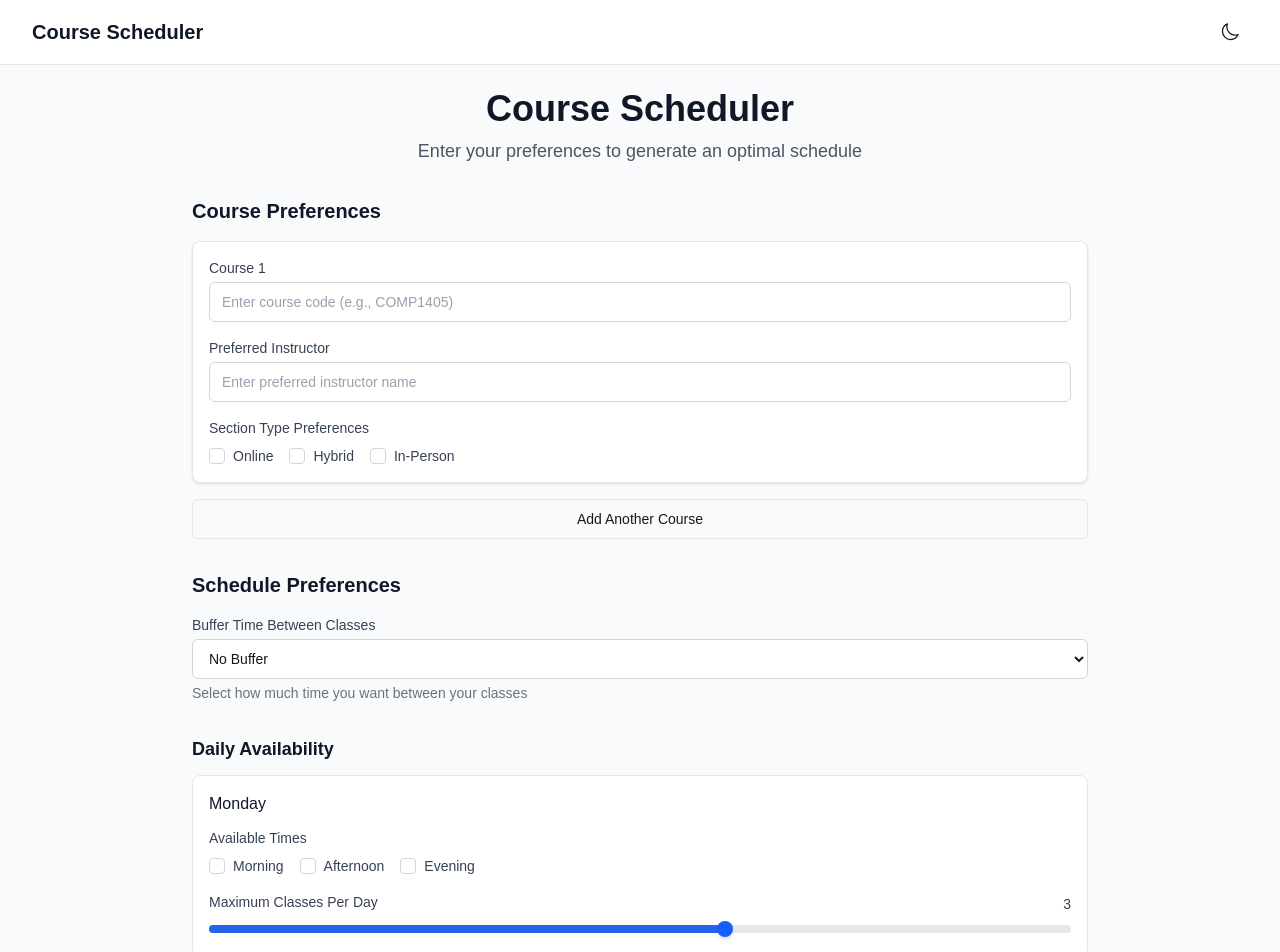
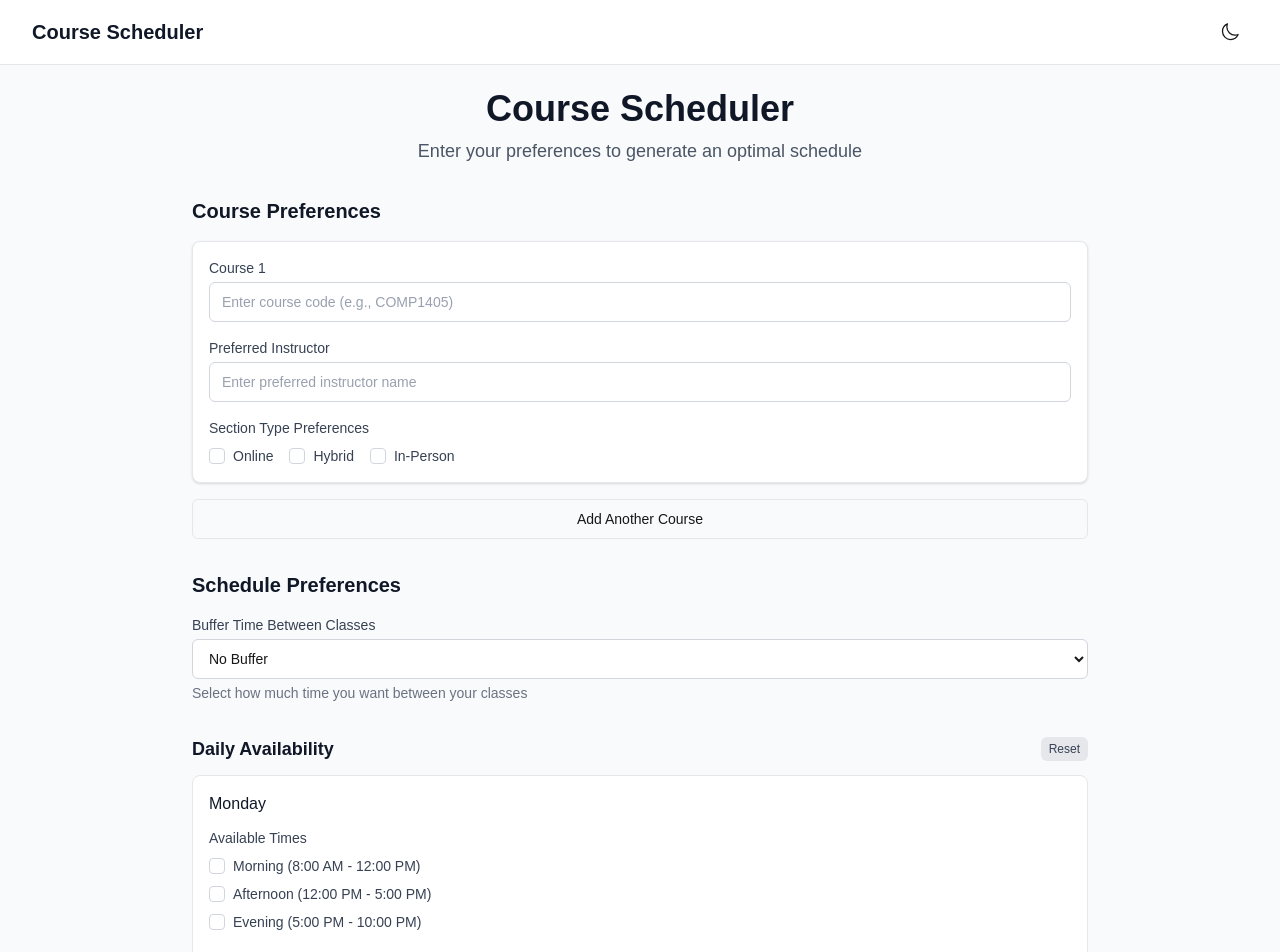
Before and after one commit to Rubber-Ducky-Development/carleton-course-scheduler, a Next.js app: page / in a window 1280 px wide. Shown: the top 952 px of the page. Built offline with nearby package versions, Linux system fonts and the light colour scheme.

Commit message:
Added reset button, fixed checkbox, changed generate schedule button color, added timeframes

```diff
--- a/src/components/forms/availability-form.tsx
+++ b/src/components/forms/availability-form.tsx
@@ -5,7 +5,11 @@ import { Checkbox } from '@/components/ui/checkbox';
 import { Slider } from '@/components/ui/slider';
 import { DayOfWeek, TimeOfDay } from '@/lib/types/scheduler';
 
-const timeOfDayOptions: TimeOfDay[] = ['Morning', 'Afternoon', 'Evening'];
+const timeOfDayOptions: { value: TimeOfDay; label: string; timeFrame: string }[] = [
+    { value: 'Morning', label: 'Morning', timeFrame: '(8:00 AM - 12:00 PM)' },
+    { value: 'Afternoon', label: 'Afternoon', timeFrame: '(12:00 PM - 5:00 PM)' },
+    { value: 'Evening', label: 'Evening', timeFrame: '(5:00 PM - 10:00 PM)' }
+];
 
 interface AvailabilityDayProps {
     day: DayOfWeek;
@@ -37,15 +41,14 @@ export function AvailabilityDayForm({ day }: AvailabilityDayProps) {
             <div className="mb-4">
                 <div className="mb-2 text-sm font-medium text-gray-700 dark:text-gray-300">
                     Available Times
-                </div>
-                <div className="flex flex-wrap gap-4">
-                    {timeOfDayOptions.map((time) => (
+                </div>                <div className="flex flex-col space-y-2">
+                    {timeOfDayOptions.map((timeOption) => (
                         <Checkbox
-                            key={`${day}-${time}`}
-                            id={`${day}-${time}`}
-                            label={time}
-                            checked={dayAvailability.availableTimes.includes(time)}
-                            onChange={(e) => handleTimeChange(time, e.target.checked)}
+                            key={`${day}-${timeOption.value}`}
+                            id={`${day}-${timeOption.value}`}
+                            label={`${timeOption.label} ${timeOption.timeFrame}`}
+                            checked={dayAvailability.availableTimes.includes(timeOption.value)}
+                            onChange={(e) => handleTimeChange(timeOption.value, e.target.checked)}
                         />
                     ))}
                 </div>
@@ -68,10 +71,26 @@ export function AvailabilityDayForm({ day }: AvailabilityDayProps) {
 
 export function AvailabilityForm() {
     const daysOfWeek: DayOfWeek[] = ['Monday', 'Tuesday', 'Wednesday', 'Thursday', 'Friday'];
+    const { resetAvailabilityPreferences } = useSchedulerStore();
+
+    const handleReset = () => {
+        if (window.confirm('Reset availability preferences to default values?')) {
+            resetAvailabilityPreferences();
+        }
+    };
 
     return (
         <div className="mb-6">
-            <h2 className="mb-3 text-lg font-semibold text-gray-900 dark:text-white">Daily Availability</h2>
+            <div className="flex justify-between items-center mb-3">
+                <h2 className="text-lg font-semibold text-gray-900 dark:text-white">Daily Availability</h2>
+                <button
+                    onClick={handleReset}
+                    className="text-xs px-2 py-1 bg-gray-200 hover:bg-gray-300 text-gray-700 rounded-md dark:bg-gray-700 dark:text-gray-300 dark:hover:bg-gray-600"
+                    title="Reset only availability preferences"
+                >
+                    Reset
+                </button>
+            </div>
 
             {daysOfWeek.map((day) => (
                 <AvailabilityDayForm key={day} day={day} />
--- a/src/components/forms/scheduler-form.tsx
+++ b/src/components/forms/scheduler-form.tsx
@@ -8,11 +8,11 @@ export function SchedulerForm() {
 
     return (
         <div>
-            <div className="flex justify-center">
+            <div className="flex justify-center mb-6">
                 <Button
                     onClick={generateSchedule}
                     size="lg"
-                    className="w-full max-w-md bg-gradient-to-r from-primary-600 to-secondary-600 font-bold hover:from-primary-700 hover:to-secondary-700"
+                    className="w-full bg-gradient-to-r from-blue-600 to-purple-600 font-bold hover:from-blue-700 hover:to-purple-700 shadow-lg hover:shadow-xl transition-all"
                     disabled={isGenerating}
                 >
                     {isGenerating ? 'Generating...' : 'Generate Schedule'}
--- a/src/components/ui/checkbox.tsx
+++ b/src/components/ui/checkbox.tsx
@@ -10,6 +10,7 @@ const Checkbox = React.forwardRef<HTMLInputElement, CheckboxProps>(
     ({ className, label, ...props }, ref) => {
         return (
             <div className="flex items-center space-x-2">
+                <label className="flex items-center space-x-2 cursor-pointer" htmlFor={props.id}>
                     <div className="relative flex items-center">
                         <input
                             type="checkbox"
@@ -23,13 +24,11 @@ const Checkbox = React.forwardRef<HTMLInputElement, CheckboxProps>(
                         <CheckIcon className="absolute left-0 top-0 h-4 w-4 text-white opacity-0 peer-checked:opacity-100" />
                     </div>
                     {label && (
-                    <label
-                        htmlFor={props.id}
-                        className="text-sm font-medium text-gray-700 dark:text-gray-300"
-                    >
+                        <span className="text-sm font-medium text-gray-700 dark:text-gray-300">
                             {label}
+                        </span>
+                    )}
                 </label>
-                )}
             </div>
         );
     }
--- a/src/lib/store/scheduler.ts
+++ b/src/lib/store/scheduler.ts
@@ -26,6 +26,10 @@ interface SchedulerState {
     // Availability Actions
     updateDayAvailability: (day: DayOfWeek, times: TimeOfDay[]) => void;
     updateMaxClassesPerDay: (day: DayOfWeek, max: number) => void;
+
+    // Reset Preferences
+    resetPreferences: () => void;
+    resetAvailabilityPreferences: () => void;
 
     // Schedule Generation
     generateSchedule: () => Promise<void>;
@@ -150,7 +154,35 @@ export const useSchedulerStore = create<SchedulerState>((set, get) => ({
                 dailyAvailability: newAvailability
             }
         };
-    }),    // Schedule Generation
+    }),
+
+    // Reset availability preferences only (keeps course preferences intact)
+    resetAvailabilityPreferences: () => {
+        // Clear any existing schedule
+        useScheduleStore.getState().clearSchedule();
+
+        // Reset just the availability and buffer time settings
+        set((state) => ({
+            preferences: {
+                ...state.preferences,
+                bufferTime: initialPreferences.bufferTime,
+                dailyAvailability: JSON.parse(JSON.stringify(initialPreferences.dailyAvailability))
+            }
+        }));
+    },
+
+    // Reset all preferences to default values
+    resetPreferences: () => {
+        // Clear any existing schedule
+        useScheduleStore.getState().clearSchedule();
+
+        // Reset preferences to initial defaults
+        set({
+            preferences: JSON.parse(JSON.stringify(initialPreferences))
+        });
+    },
+
+    // Schedule Generation
     generateSchedule: async () => {
         set({ isGenerating: true });
 
```
Lines whose indentation alone changed are shown as unchanged.
